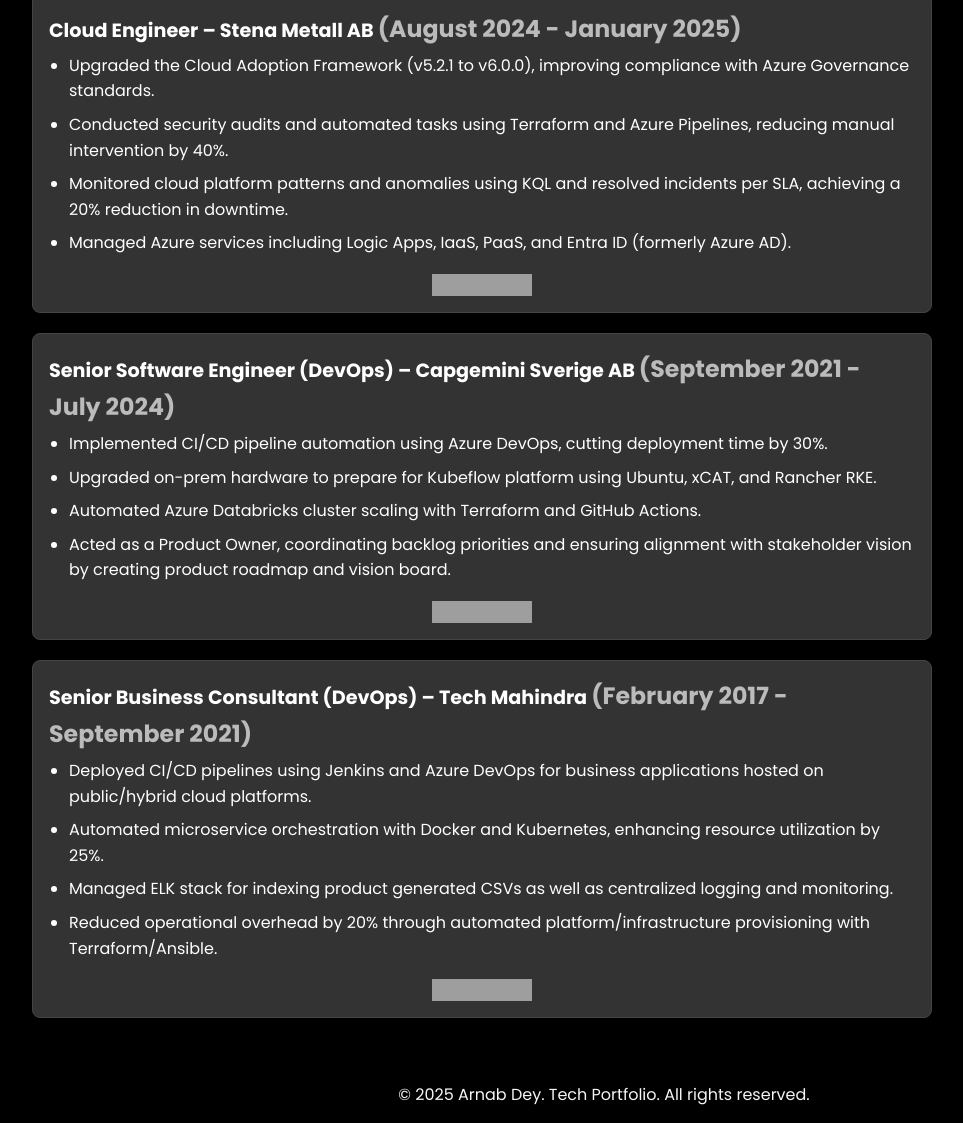
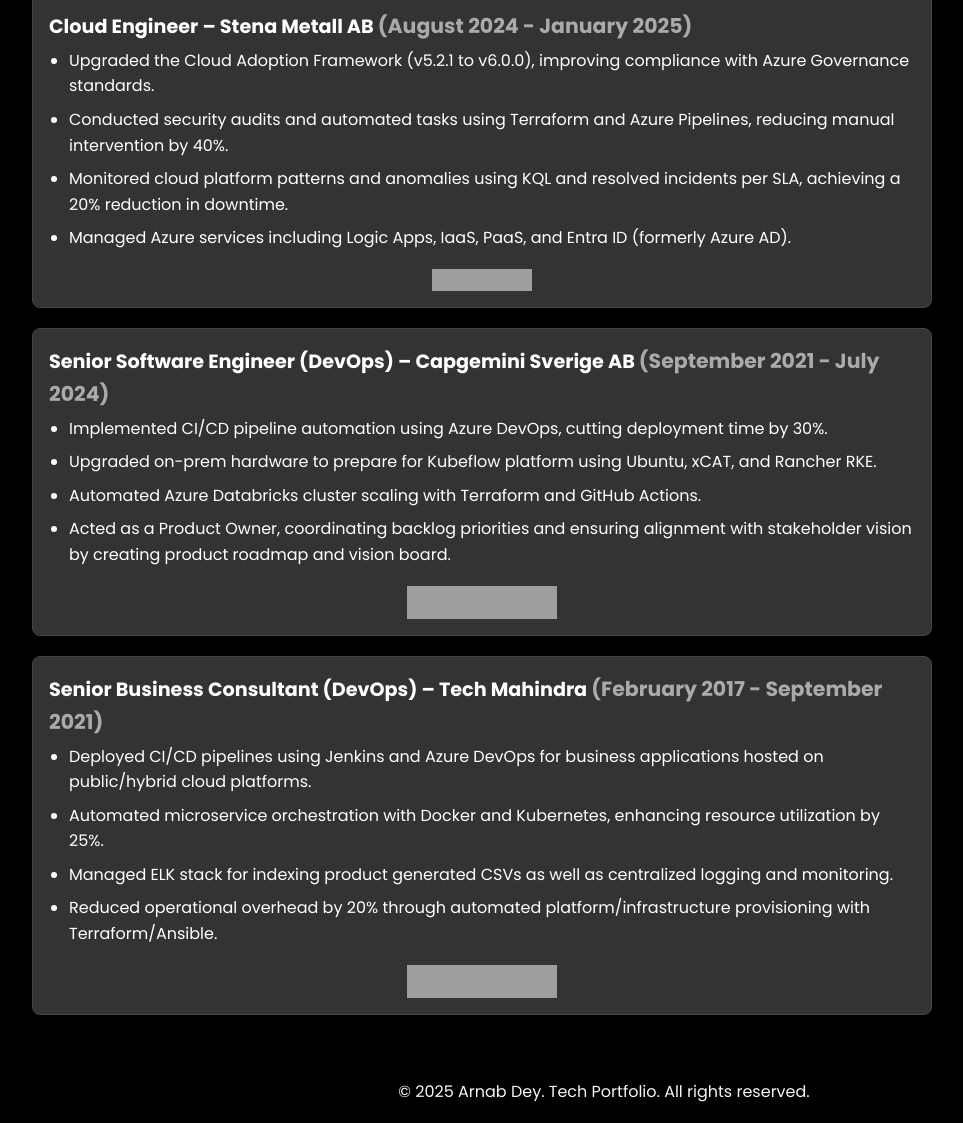
Before and after one commit to arnabdey73/arnabdey73.github.io, a Jekyll site: the page built from content/assignments.md, in a window 1280 px wide. Shown: the part 571-1694 px from the top of the page, without its empty margins (36-999 px from the left). Built offline with Jekyll 4.4.1, drawn with Linux system fonts in a browser that asks for light colours; nearby versions of some CDN libraries; grey boxes are pictures that could not be loaded.

Commit message:
fix: update font size and color for assignment card dates; adjust image styles for consistency

```diff
--- a/content/assignments.md
+++ b/content/assignments.md
@@ -26,8 +26,8 @@
   }
 
   .assignment-card .date {
-    font-size: calc(0.9em + 0.5vw);
-    color: #bbb;
+    font-size: calc(0.8em + 0.4vw);
+      color: #aaa;
   }
 
   .assignment-card ul {
@@ -79,7 +79,7 @@
       <li>Automated Azure Databricks cluster scaling with Terraform and GitHub Actions.</li>
       <li>Acted as a Product Owner, coordinating backlog priorities and ensuring alignment with stakeholder vision by creating product roadmap and vision board.</li>
     </ul>
-    <img src="https://img.shields.io/badge/CI%2FCD-Automation-brightgreen" alt="CI/CD Automation">
+    <img src="https://img.shields.io/badge/CI%2FCD-Automation-brightgreen" alt="CI/CD Automation" style="width: 150px; height: auto;">
   </div>
 
   <div class="assignment-card">
@@ -90,7 +90,7 @@
       <li>Managed ELK stack for indexing product generated CSVs as well as centralized logging and monitoring.</li>
       <li>Reduced operational overhead by 20% through automated platform/infrastructure provisioning with Terraform/Ansible.</li>
     </ul>
-    <img src="https://img.shields.io/badge/DevOps-Kubernetes-blue" alt="DevOps Kubernetes">
+    <img src="https://img.shields.io/badge/DevOps-Kubernetes-blue" alt="DevOps Kubernetes" style="width: 150px; height: auto;">
   </div>
 </div>
 </div>
```
